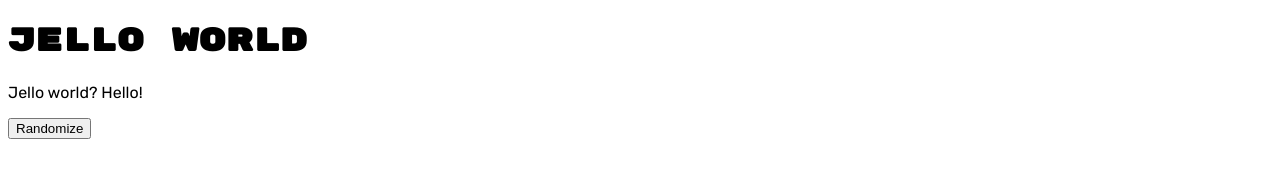
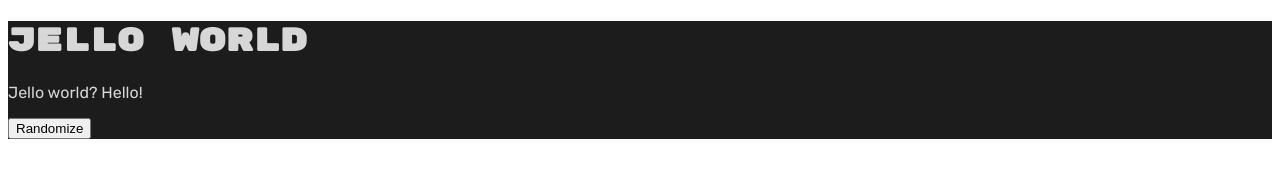
Before and after one commit to SUPERDERP1/randomizer, a website: page index.html in a window 1280 px wide. Drawn offline with Linux system fonts and the light colour scheme.

Commit message:
scss is based af

```diff
--- a/styles/style.scss
+++ b/styles/style.scss
@@ -4,10 +4,11 @@ $fontMain: Rubik;
 $fontBold: Rubik Mono One;
 
 .container {
+    color: rgb(215,215,215);
+    background-color: rgb(28,28,28);
+    font-family: $fontMain;
+    font-size: 16px;
     .content {
-        color: $fontMain;
-        font-family: $fontMain;
-        font-size: 16px;
         h1 {
             font-family: $fontBold;
         }
```
Also changed, not shown: styles/style.css, 1 other file.
